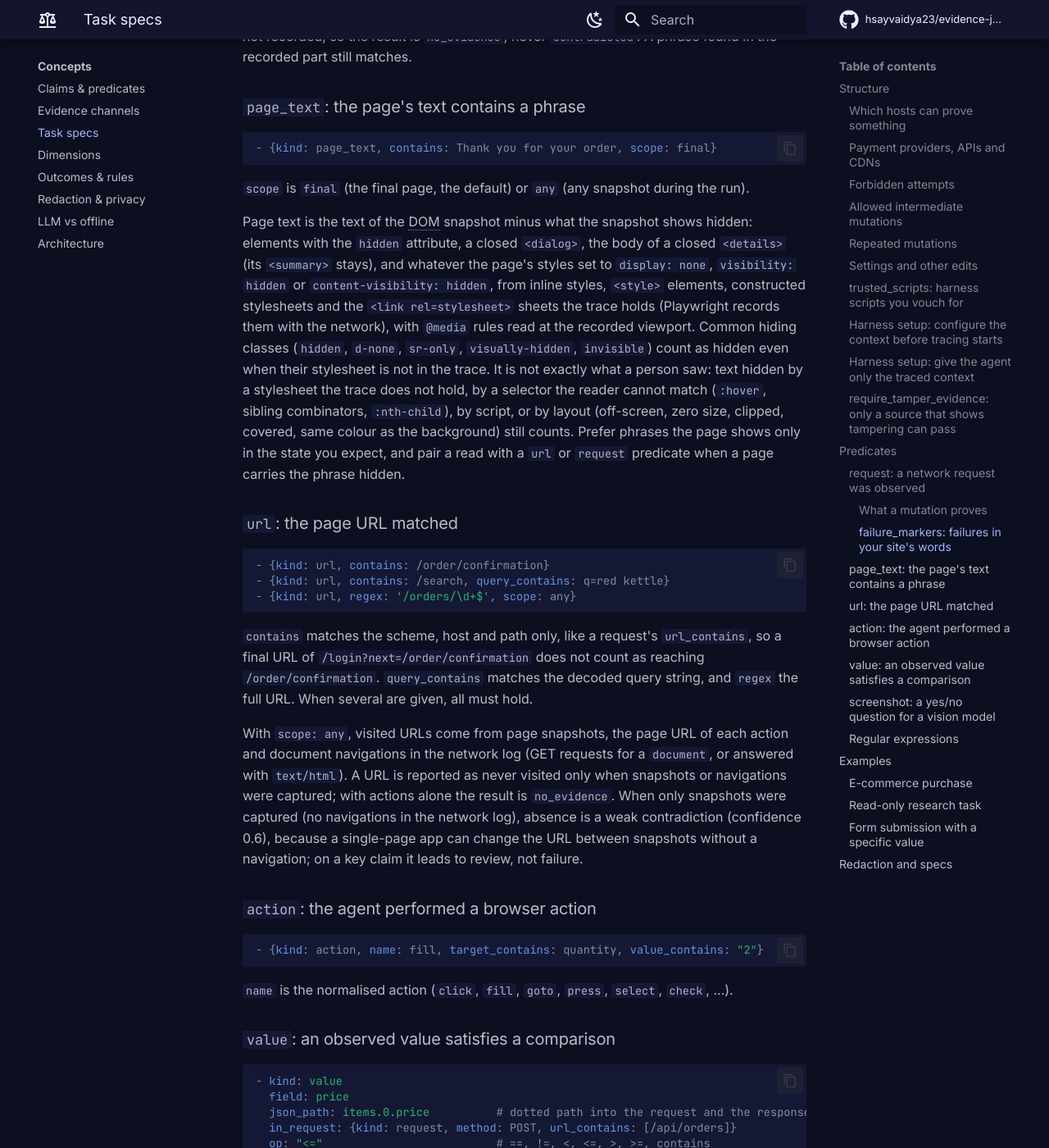
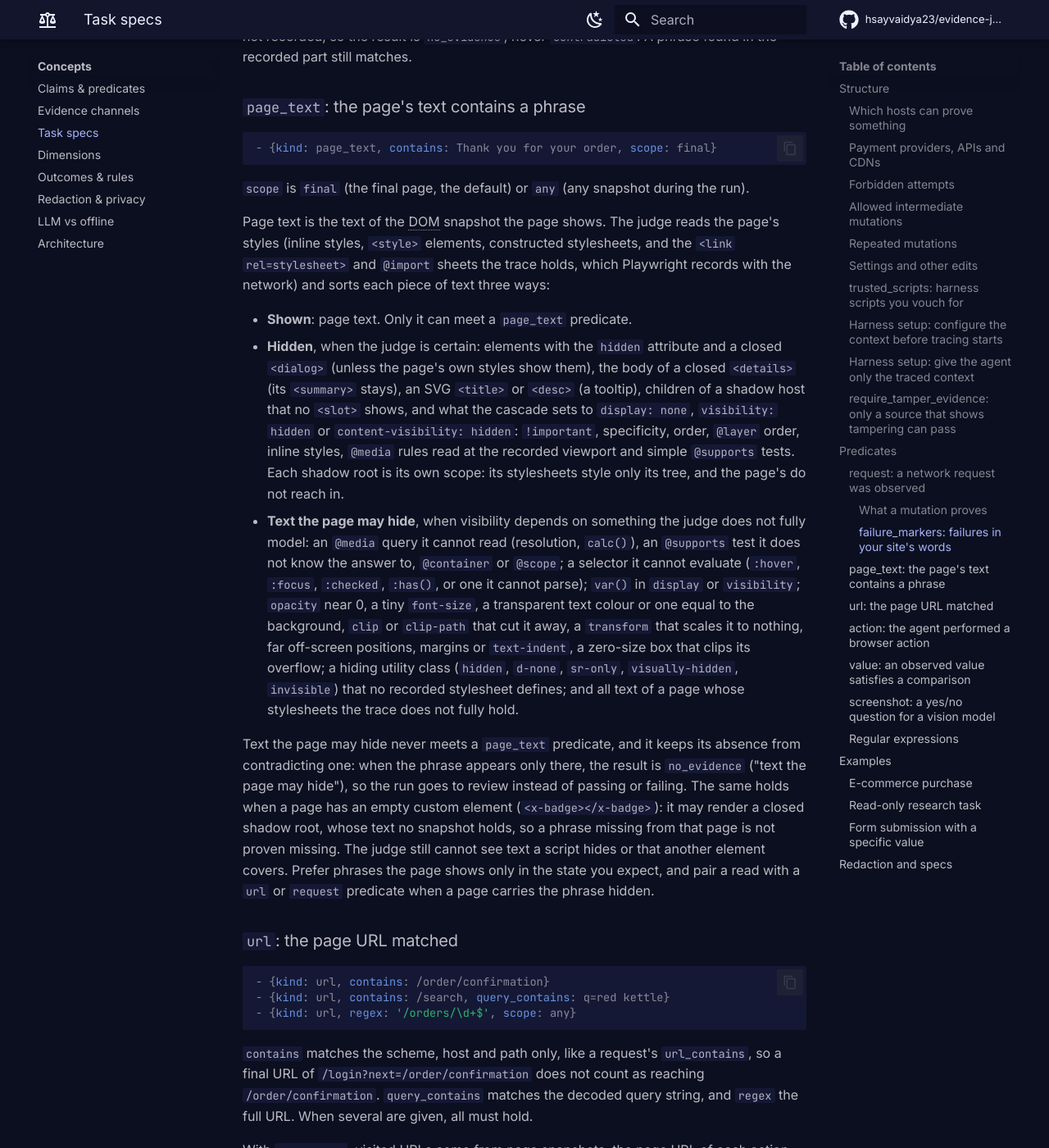
Before and after one commit to hsayvaidya23/evidence-judge, an MkDocs documentation site: the page built from docs/task-specs.md, in a window 1280 px wide and 1400 px high, scrolled down 13104 px. Shown: the whole window at 82% size. Built offline with MkDocs 1.6.1 and Material for MkDocs 9.7.7, drawn with Linux system fonts in a browser that asks for light colours; comment, search, counter and statistics services are not loaded; some of the changed text lies outside the part shown.

Commit message:
docs: page text is shown, hidden for certain, or text the page may hide
The page_text section of the task-spec guide and the evidence-channels
page say how the judge sorts text three ways, what it hides only when it is
certain, what it leaves unsure (and that unsure text neither proves nor
contradicts), that shadow roots are their own scope, and that an empty
custom element keeps absence from being proven. page_regex says a match in
text the page may hide proves nothing.

```diff
--- a/docs/task-specs.md
+++ b/docs/task-specs.md
@@ -537,18 +537,38 @@ part still matches.
 
 `scope` is `final` (the final page, the default) or `any` (any snapshot during the run).
 
-Page text is the text of the DOM snapshot minus what the snapshot shows hidden: elements with
-the `hidden` attribute, a closed `<dialog>`, the body of a closed `<details>` (its `<summary>`
-stays), and whatever the page's styles set to `display: none`, `visibility: hidden` or
-`content-visibility: hidden`, from inline styles, `<style>` elements, constructed stylesheets
-and the `<link rel=stylesheet>` sheets the trace holds (Playwright records them with the
-network), with `@media` rules read at the recorded viewport. Common hiding classes (`hidden`,
-`d-none`, `sr-only`, `visually-hidden`, `invisible`) count as hidden even when their stylesheet
-is not in the trace. It is not exactly what a person saw: text hidden by a stylesheet the
-trace does not hold, by a selector the reader cannot match (`:hover`, sibling combinators,
-`:nth-child`), by script, or by layout (off-screen, zero size, clipped, covered, same colour as
-the background) still counts. Prefer phrases the page shows only in the state you expect, and
-pair a read with a `url` or `request` predicate when a page carries the phrase hidden.
+Page text is the text of the DOM snapshot the page shows. The judge reads the page's styles
+(inline styles, `<style>` elements, constructed stylesheets, and the `<link rel=stylesheet>`
+and `@import` sheets the trace holds, which Playwright records with the network) and sorts each
+piece of text three ways:
+
+- **Shown**: page text. Only it can meet a `page_text` predicate.
+- **Hidden**, when the judge is certain: elements with the `hidden` attribute and a closed
+  `<dialog>` (unless the page's own styles show them), the body of a closed `<details>` (its
+  `<summary>` stays), an SVG `<title>` or `<desc>` (a tooltip), children of a shadow host that no
+  `<slot>` shows, and what the cascade sets to `display: none`, `visibility: hidden` or
+  `content-visibility: hidden`: `!important`, specificity, order, `@layer` order, inline
+  styles, `@media` rules read at the recorded viewport and simple `@supports` tests. Each shadow
+  root is its own scope: its stylesheets style only its tree, and the page's do not reach in.
+- **Text the page may hide**, when visibility depends on something the judge does not fully
+  model: an `@media` query it cannot read (resolution, `calc()`), an `@supports` test it does not
+  know the answer to, `@container` or `@scope`; a selector it cannot evaluate (`:hover`,
+  `:focus`, `:checked`, `:has()`, or one it cannot parse); `var()` in `display` or
+  `visibility`; `opacity` near 0, a tiny `font-size`, a transparent text colour or one equal to
+  the background, `clip` or `clip-path` that cut it away, a `transform` that scales it to
+  nothing, far off-screen positions, margins or `text-indent`, a zero-size box that clips its
+  overflow; a hiding utility class (`hidden`, `d-none`, `sr-only`, `visually-hidden`,
+  `invisible`) that no recorded stylesheet defines; and all text of a page whose stylesheets
+  the trace does not fully hold.
+
+Text the page may hide never meets a `page_text` predicate, and it keeps its absence from
+contradicting one: when the phrase appears only there, the result is `no_evidence` ("text the
+page may hide"), so the run goes to review instead of passing or failing. The same holds when a
+page has an empty custom element (`<x-badge></x-badge>`): it may render a closed shadow root,
+whose text no snapshot holds, so a phrase missing from that page is not proven missing. The
+judge still cannot see text a script hides or that another element covers. Prefer phrases the
+page shows only in the state you expect, and pair a read with a `url` or `request` predicate
+when a page carries the phrase hidden.
 
 ### `url`: the page URL matched
 
@@ -620,7 +640,10 @@ page), and every value it reads must satisfy the comparison: one violation makes
 `contradicted`, so a total of `$45.00` on the checkout page is not hidden by a `$5 off` coupon on
 the confirmation page. When the values differ but all satisfy it, the reason says so. Anchor
 the pattern on a label such as `Total:`: a bare price pattern like `\$([\d.]+)` also reads
-shipping fees, coupons and every other product listed on the way.
+shipping fees, coupons and every other product listed on the way. A match in text the page may
+hide (see [`page_text`](#page_text-the-pages-text-contains-a-phrase)) never proves the
+comparison: it is `no_evidence` when it is the only value read, or when it would break the
+comparison where the shown values keep it.
 
 Numbers are read from JSON numbers and from strings as prices are usually written: currency
 symbols or codes (`$24.00`, `1500 EUR`), thousands grouped with commas, dots, spaces or
```
Also changed, not shown: docs/architecture.md (+2 -2 lines), docs/concepts/evidence-channels.md (+13 -7 lines).
